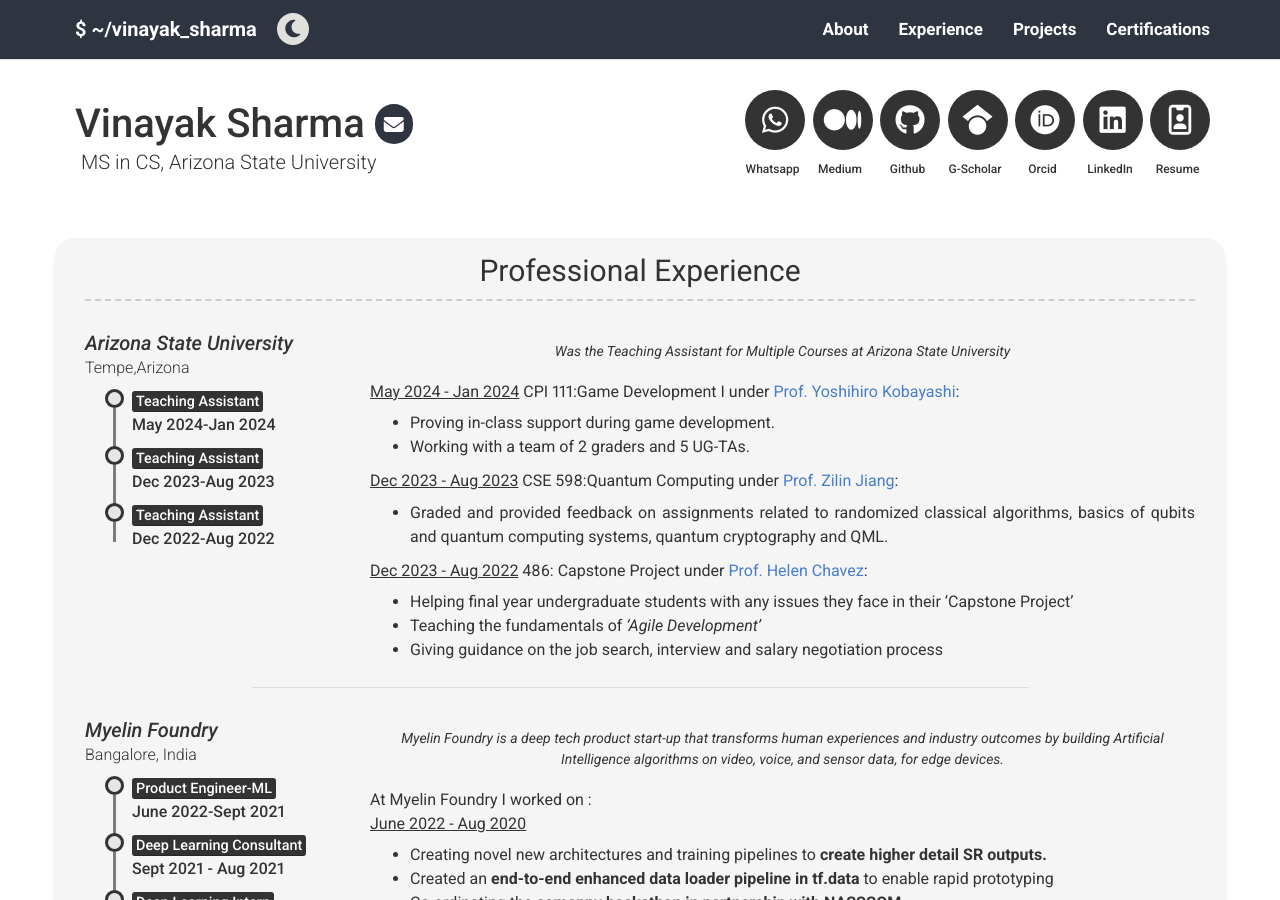
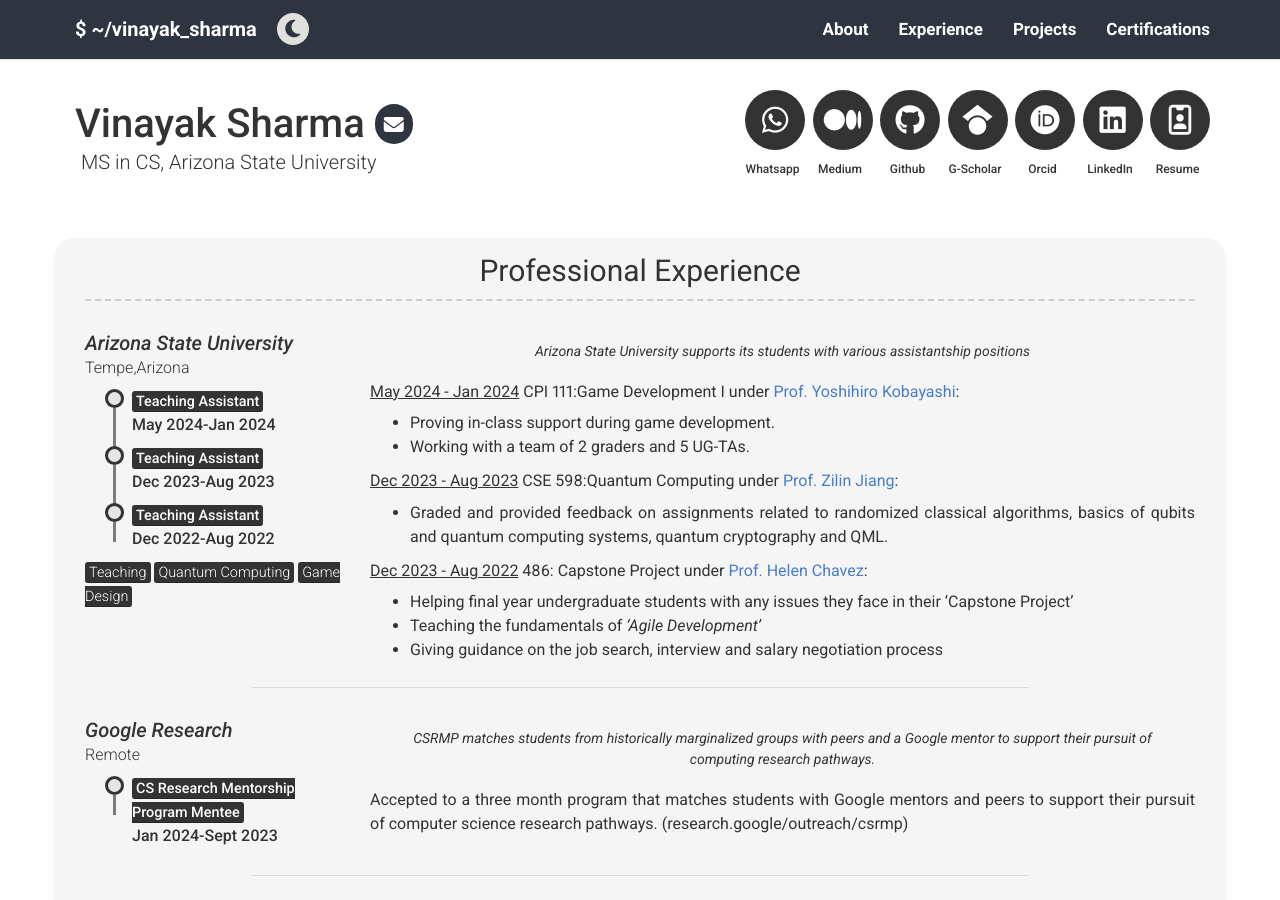
Before and after one commit to vinayak19th/vinayak19th.github.io, a Jekyll site: the page built from pages/experience.html, in a window 1280 px wide and 900 px high. Built offline with Jekyll 4.4.1, drawn with Linux system fonts in a browser that asks for light colours; nearby versions of some CDN libraries.

Commit message:
Updated CSRMP

```diff
--- a/_data/experience.yml
+++ b/_data/experience.yml
@@ -6,9 +6,9 @@
   location: Tempe,Arizona
   document :
   doclink :
-  stack: []
+  stack: [Teaching, Quantum Computing, Game Design]
   quote: >
-    Was the Teaching Assistant for Multiple Courses at Arizona State University
+    Arizona State University supports its students with various assistantship positions
   description: > # this will include new lines to allow paragraphs
     <u> May 2024 - Jan 2024</u>
     CPI 111:Game Development I under <a href="https://search.asu.edu/profile/325953">Prof. Yoshihiro Kobayashi</a>:
@@ -25,6 +25,18 @@
       * Teaching the fundamentals of *'Agile Development'*
       * Giving guidance on the job search, interview and salary negotiation process
 
+- layout: layout/left-ex
+  company: Google Research
+  link: https://research.google/outreach/csrmp/recipients/
+  job_title: [[CS Research Mentorship Program Mentee,Jan 2024-Sept 2023]]
+  location: Remote
+  document :
+  doclink :
+  stack: []
+  quote: >
+    CSRMP matches students from historically marginalized groups with peers and a Google mentor to support their pursuit of computing research pathways.
+  description: > # this will include new lines to allow paragraphs
+    Accepted to a three month program that matches students with Google mentors and peers to support their pursuit of computer science research pathways. (research.google/outreach/csrmp)
 
 - layout: layout/left-ex
   company: Myelin Foundry
```
Also changed, not shown: 1 other file.
